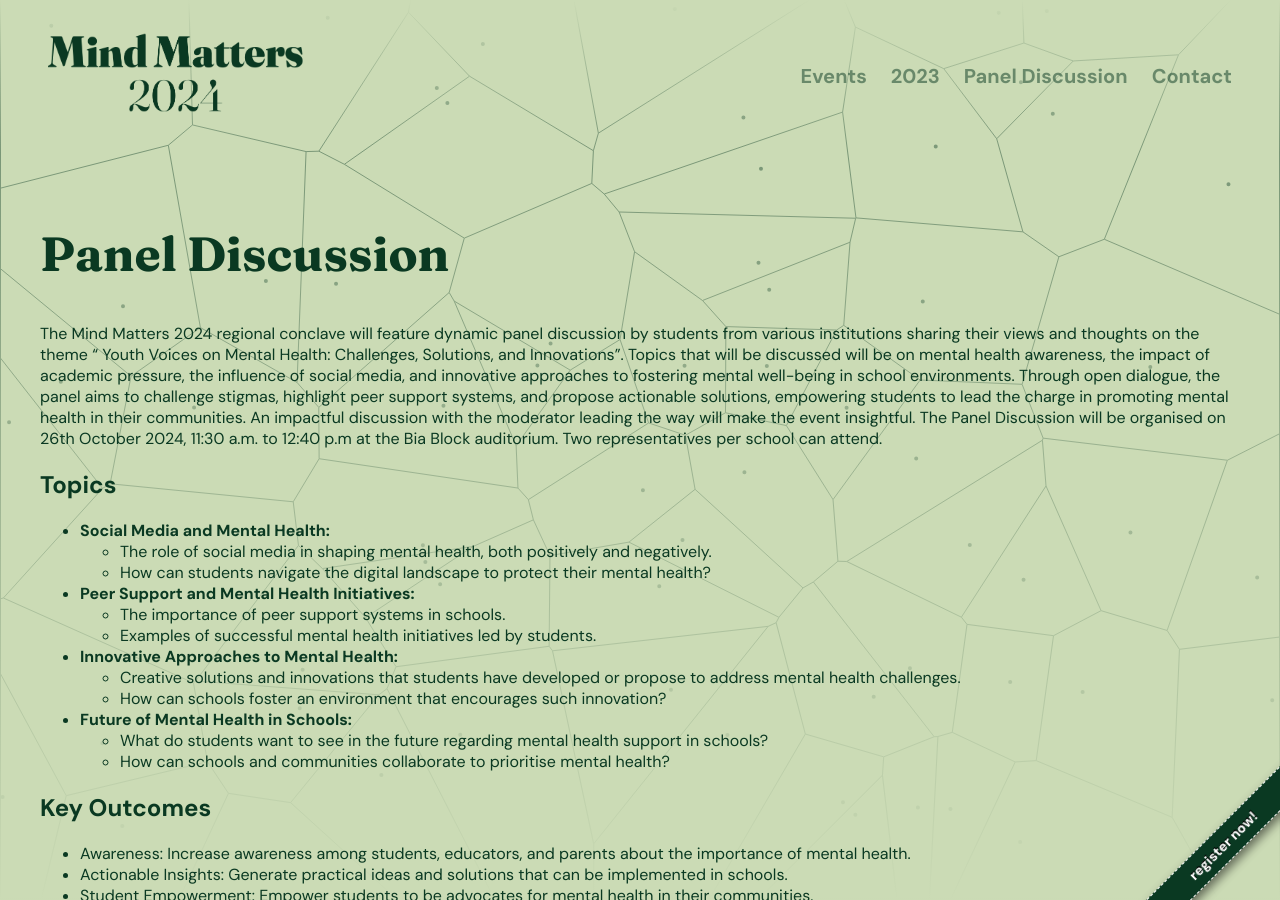
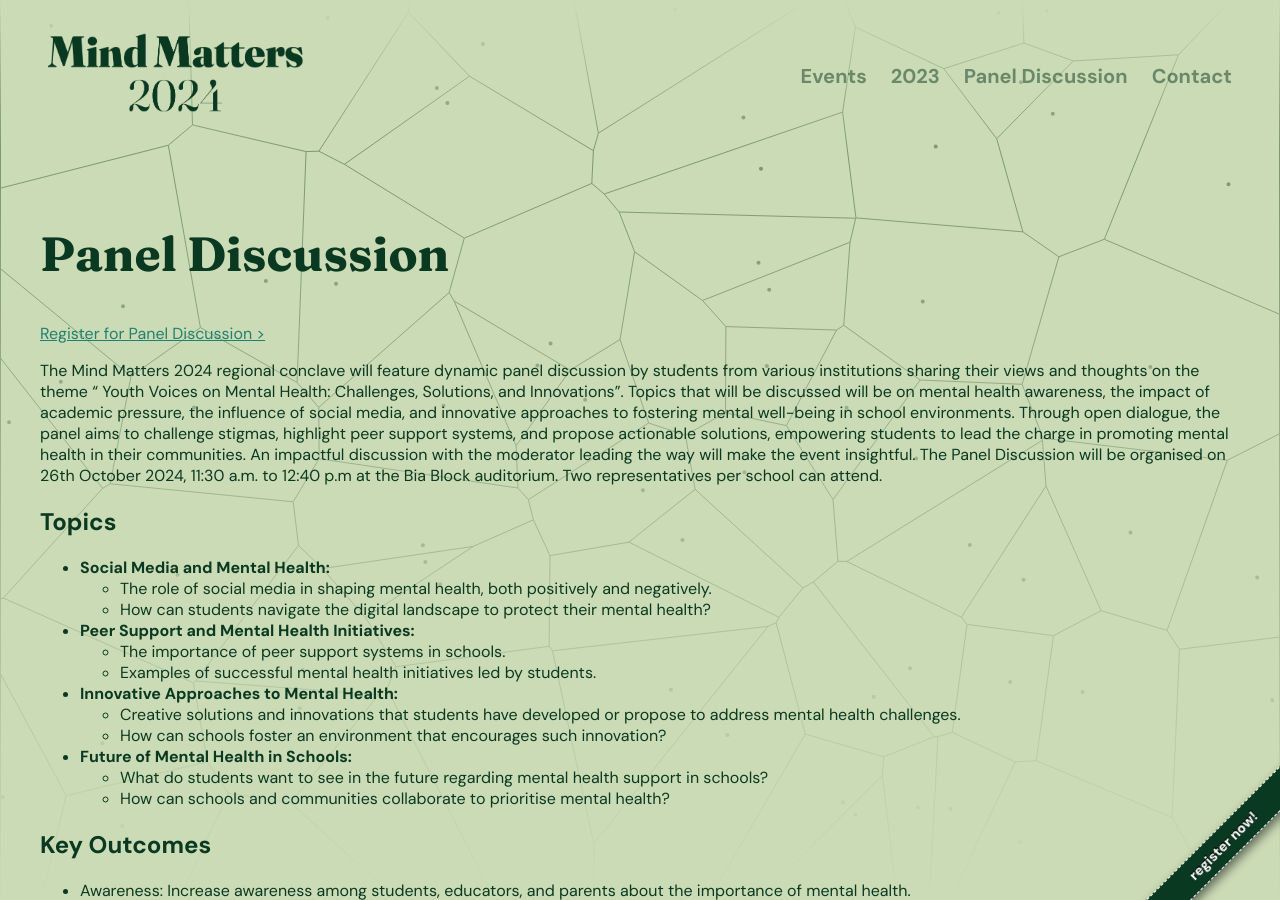
Before and after one commit to DiPS-Digital-Peer-Initiative/mind-matters-24, a Jekyll site: the page built from panel-discussion.markdown, in a window 1280 px wide and 900 px high. Built offline with Jekyll 4.4.1, drawn with Linux system fonts in a browser that asks for light colours.

Commit message:
Updates.

```diff
--- a/panel-discussion.markdown
+++ b/panel-discussion.markdown
@@ -4,6 +4,8 @@ title: Panel Discussion
 ---
 
 # Panel Discussion
+
+[Register for Panel Discussion >](https://forms.gle/7ATR2qneFiRLFAAy7)
 
 The Mind Matters 2024 regional conclave will feature dynamic panel discussion by students from various institutions sharing their views and thoughts on the theme “ Youth Voices on Mental Health: Challenges, Solutions, and Innovations”. Topics that will be discussed will be on mental health awareness, the impact of academic pressure, the influence of social media, and innovative approaches to fostering mental well-being in school environments. Through open dialogue, the panel aims to challenge stigmas, highlight peer support systems, and propose actionable solutions, empowering students to lead the charge in promoting mental health in their communities. An impactful discussion with the moderator leading the way will make the event insightful. The Panel Discussion will be organised on 26th October 2024, 11:30 a.m. to 12:40 p.m at the Bia Block auditorium. Two representatives per school can attend.
 
```
